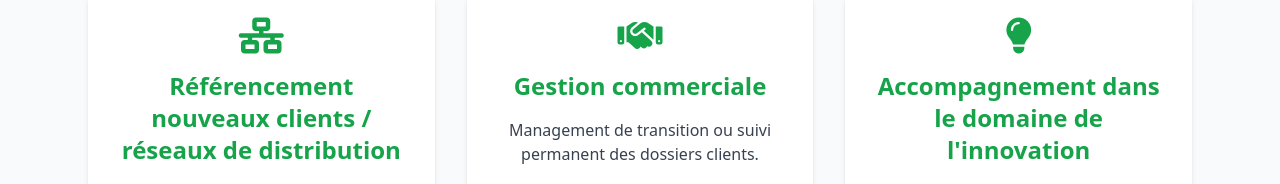
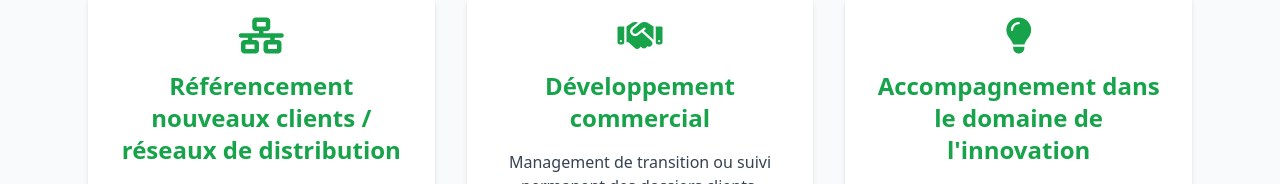
Before and after one commit to ChaigneauDoryan/stephanechaigneau.fr, a Nuxt app: page / in a window 1280 px wide. Shown: the part 416-600 px from the top of the page. Built offline with nearby package versions, Linux system fonts and the light colour scheme.

Commit message:
fix: words

```diff
--- a/nuxt.config.js
+++ b/nuxt.config.js
@@ -23,7 +23,7 @@ export default {
       { name: "author", content: "Stéphane Chaigneau" },
       {
         name: "keywords",
-        content: "Stéphane, Chaigneau, Stéphane Chaigneau, StéphaneChaigneau, stéphaneChaigneau, Stéphanechaigneau, stéphanechaigneau, stéphane, chaigneau, parcours professionnel, expérience, compétences, services, prestations, PME, EURL, freelance, business developer"
+        content: "Stéphane, Chaigneau, Stéphane Chaigneau, StéphaneChaigneau, stéphaneChaigneau, Stéphanechaigneau, stéphanechaigneau, stéphane, chaigneau, freelance, business developer, Développement commercial, Innovation, Management de transition"
       },
       { property: "og:title", content: "Stéphane Chaigneau" },
       { property: "og:type", content: "website" },
--- a/pages/index.vue
+++ b/pages/index.vue
@@ -20,7 +20,7 @@
         </div>
         <div class="bg-white shadow-md rounded-lg p-6 hover:shadow-xl transition-shadow duration-300">
           <i class="fas fa-handshake text-green-600 text-4xl mb-4"></i>
-          <h3 class="text-2xl font-semibold mb-4 text-green-600">Gestion commerciale</h3>
+          <h3 class="text-2xl font-semibold mb-4 text-green-600">Développement commercial</h3>
           <p class="text-gray-700 mb-4">Management de transition ou suivi permanent des dossiers clients.</p>
         </div>
         <div class="bg-white shadow-md rounded-lg p-6 hover:shadow-xl transition-shadow duration-300">
--- a/pages/prestations.vue
+++ b/pages/prestations.vue
@@ -18,7 +18,7 @@
         </div>
         <div class="bg-white shadow-md rounded-lg p-6 hover:shadow-xl transition-shadow duration-300">
           <i class="fas fa-handshake text-green-600 text-4xl mb-4"></i>
-          <h3 class="text-2xl font-semibold mb-4 text-green-600">Gestion commerciale</h3>
+          <h3 class="text-2xl font-semibold mb-4 text-green-600">Développement commercial</h3>
           <p class="text-gray-700 mb-4">Management de transition ou suivi permanent des dossiers clients.</p>
         </div>
         <div class="bg-white shadow-md rounded-lg p-6 hover:shadow-xl transition-shadow duration-300">
```
